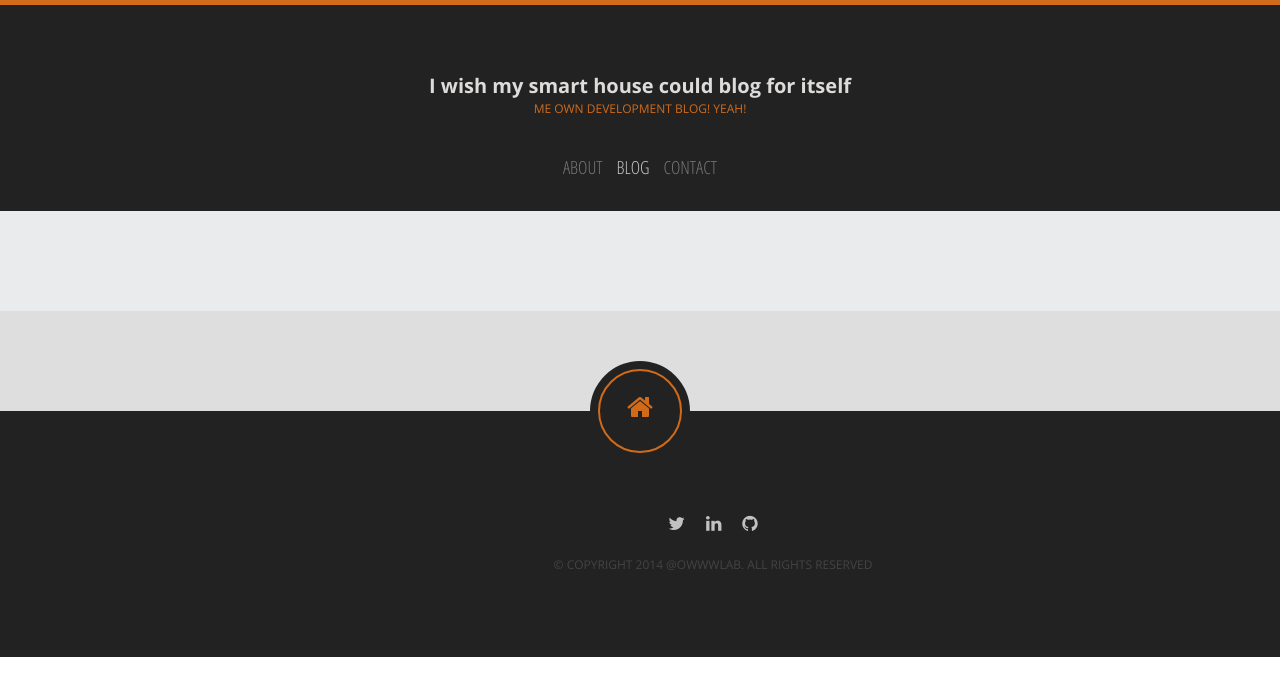
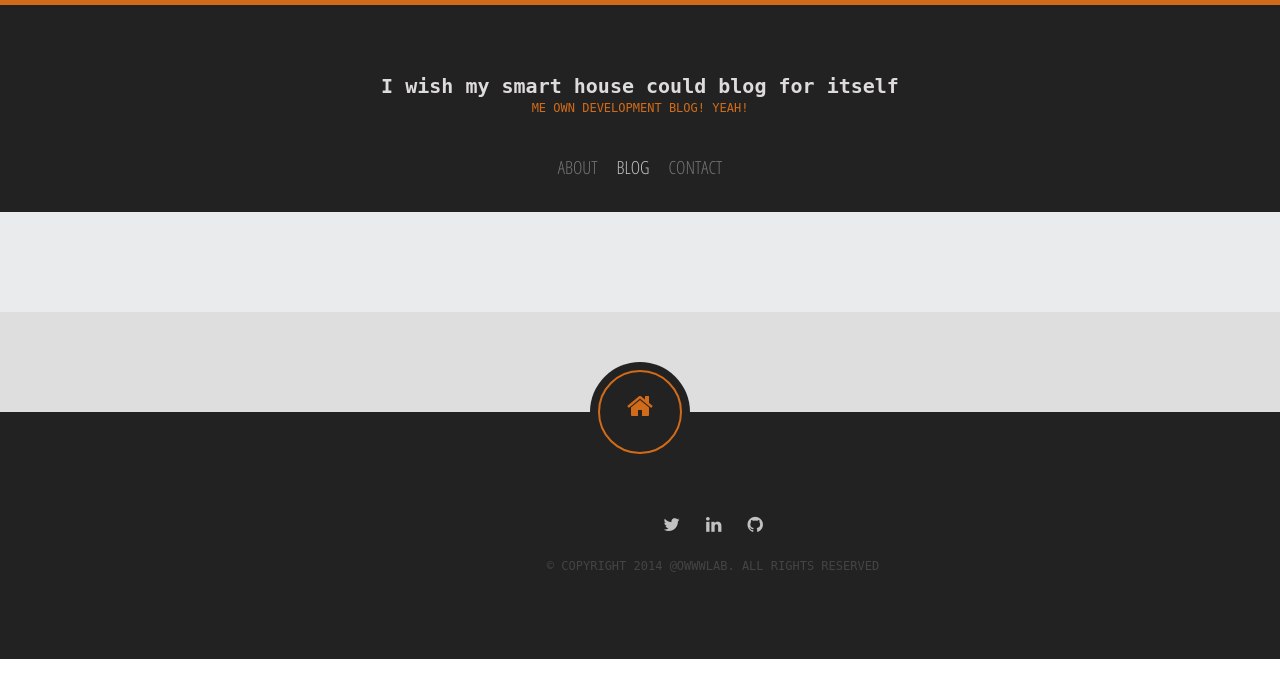
Before and after one commit to steintore/steintore.github.io, a Jekyll site: the page built from index.html, in a window 1280 px wide. Shown: the top 698 px of the page. Built offline with Jekyll 4.4.1, drawn with Linux system fonts in a browser that asks for light colours; Markdown is read by kramdown in place of the engine named in the settings.

Commit message:
Try another font

```diff
--- a/css/style.css
+++ b/css/style.css
@@ -4,7 +4,7 @@ http://themeforest.net/user/owwwlab/portfolio
 **************************************************/
 
 body{
-	font-family:'Open Sans', 'sans-serif';
+	font-family: 'Inconsolata', 'Monospace';
 	font-size:15px;
 	line-height: 25px;
 	font-weight:400;
```
